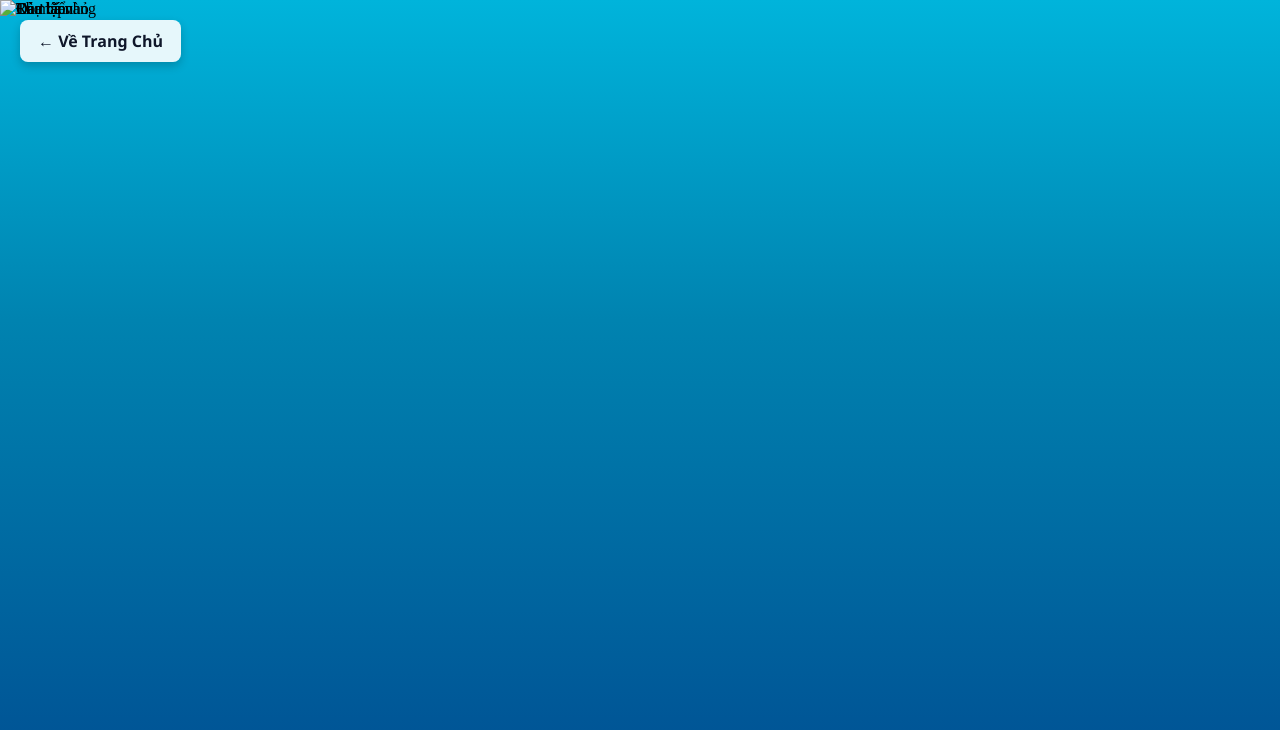
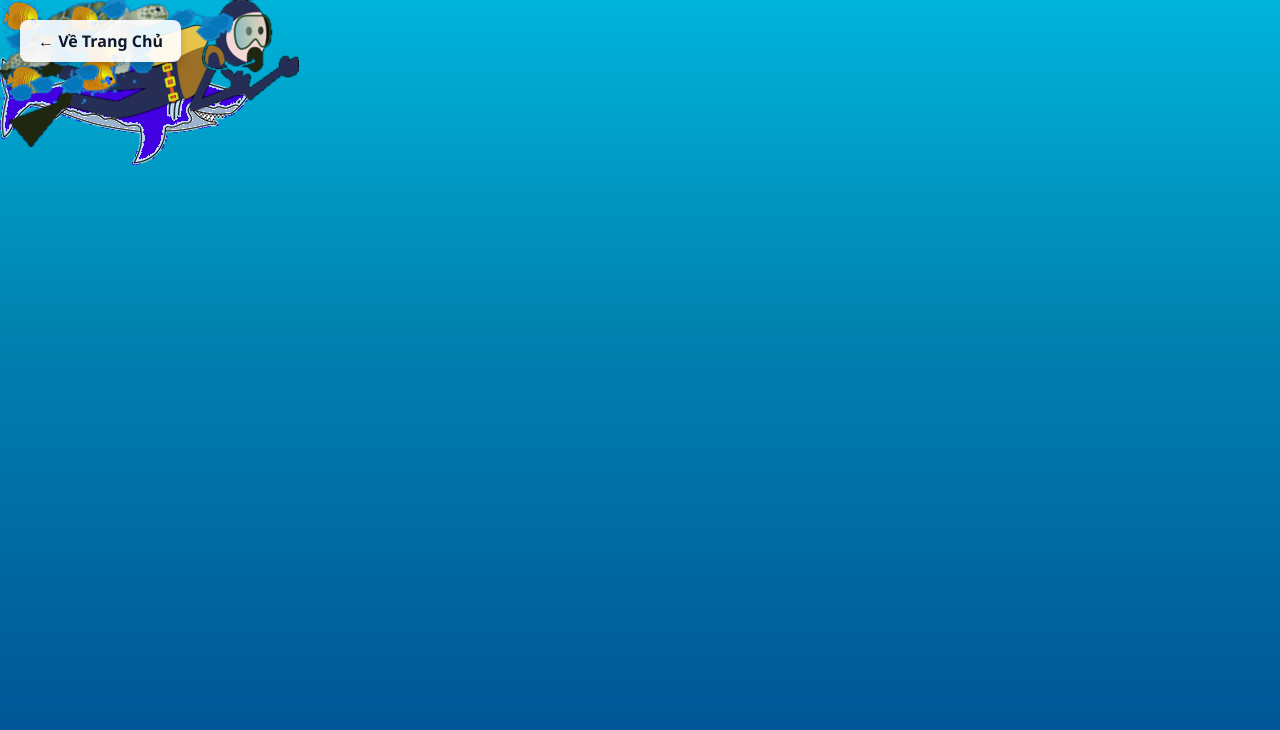
Before and after one commit to phucvlog46-stack/Nguyen-Phuc.github.io, a plain HTML site: page hoca.html in a window 1280 px wide. Drawn offline with Linux system fonts and the light colour scheme.

Commit message:
Update hoca.html

```diff
--- a/hoca.html
+++ b/hoca.html
@@ -105,11 +105,11 @@
     <a href="index.html" class="back-btn">← Về Trang Chủ</a>
 
     <!-- Các thẻ img trỏ tới hình ảnh giải nén từ aquarium.zip -->
-    <img id="shark.png" class="creature" src="images/shark.png" alt="Cá mập">
-    <img id="turtle.png" class="creature" src="images/turtle.png" alt="Rùa biển">
-    <img id="diver1.png" class="creature" src="images/diver1.png" alt="Thợ lặn">
-    <img id="goldFishSchool.png" class="creature" src="images/goldFishSchool.png" alt="Đàn cá vàng">
-    <img id="faintSchool.png" class="creature" src="images/faintSchool.png" alt="Đàn cá nhỏ">
+    <img id="shark.png" class="creature" src="shark.png" alt="Cá mập">
+    <img id="turtle.png" class="creature" src="turtle.png" alt="Rùa biển">
+    <img id="diver1.png" class="creature" src="diver1.png" alt="Thợ lặn">
+    <img id="goldFishSchool.png" class="creature" src="goldFishSchool.png" alt="Đàn cá vàng">
+    <img id="faintSchool.png" class="creature" src="faintSchool.png" alt="Đàn cá nhỏ">
 
 </body>
 </html>
```
